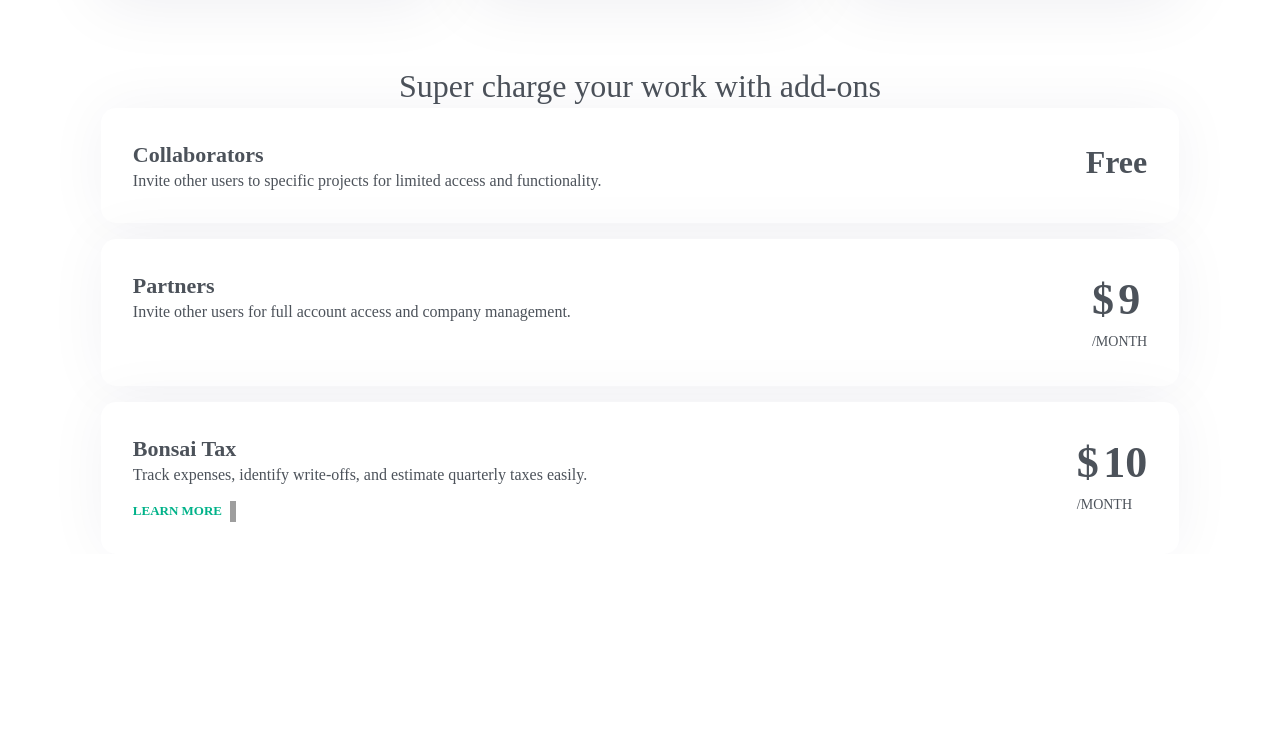
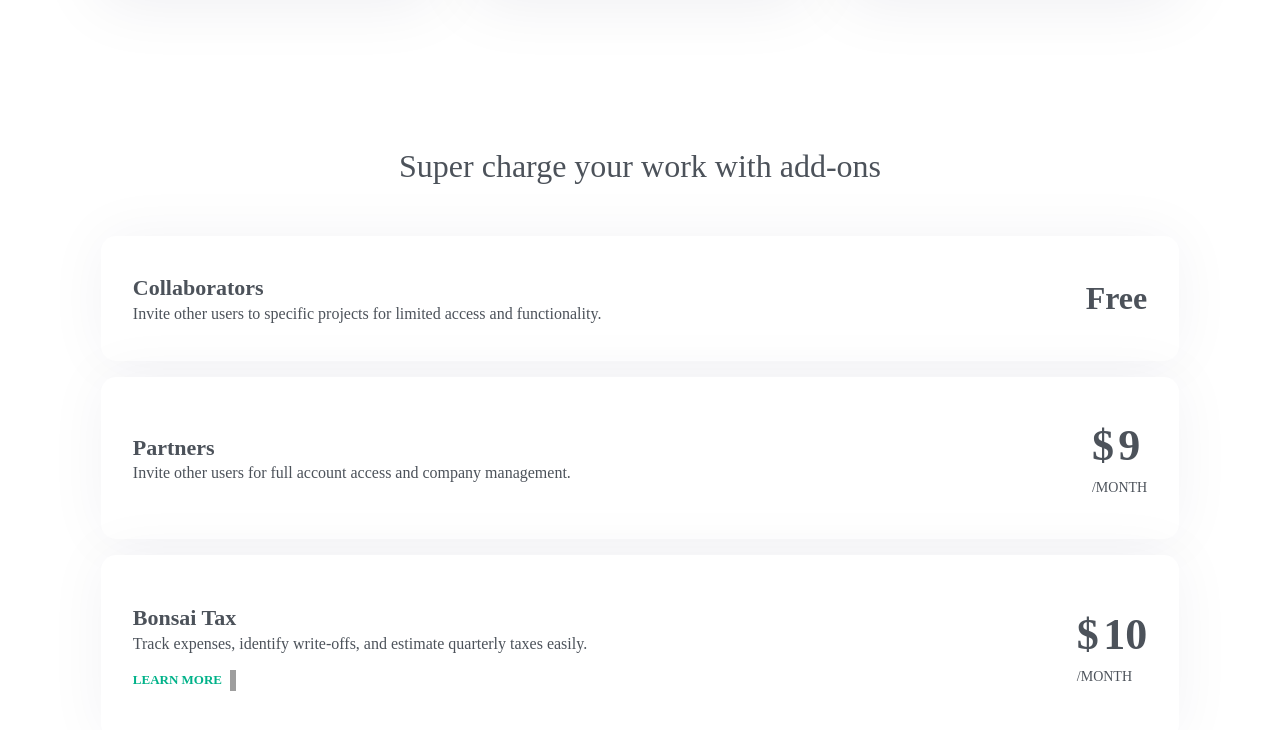
Before and after one commit to AnnieCat73/CSS-folder, a plain HTML site: page bonsai/index.html in a window 1280 px wide. Shown: the part 1247-1977 px from the top of the page. Before the commit the page ends 1801 px from the top, so only its background shows below. Drawn offline with Linux system fonts and the light colour scheme; grey boxes are pictures that could not be loaded.

Commit message:
Boxes spacing styles

```diff
--- a/bonsai/style.css
+++ b/bonsai/style.css
@@ -772,12 +772,16 @@
 
 /*Boxes*/
 
-.boxes {}
+.boxes {
+  padding-top: 5em;
+  padding-bottom: 3em;
+}
 
 .boxes h2 {
   color: var(--clr-neutral-200);
   font-size: var(--fs-400);
   font-weight: var(--fw-400);
+  margin-bottom: 1.5em;
   text-align: center;
   line-height: 140%;
 }
@@ -887,15 +891,25 @@
 
   .boxes h2 {
     font-size: var(--fs-840);
-
   }
 
   .box {
     flex-direction: row;
     justify-content: space-between;
+    align-items: center;
   }
 
+  .box-1 {
+    padding: 2.3em 2em;
+  }
 
+  .box-2 {
+    padding: 2.5em 2em;
+  }
+
+  .box-3 {
+    padding: 3em 2em;
+  }
 
   .box-content h3 {
     font-size: var(--fs-790);
```
